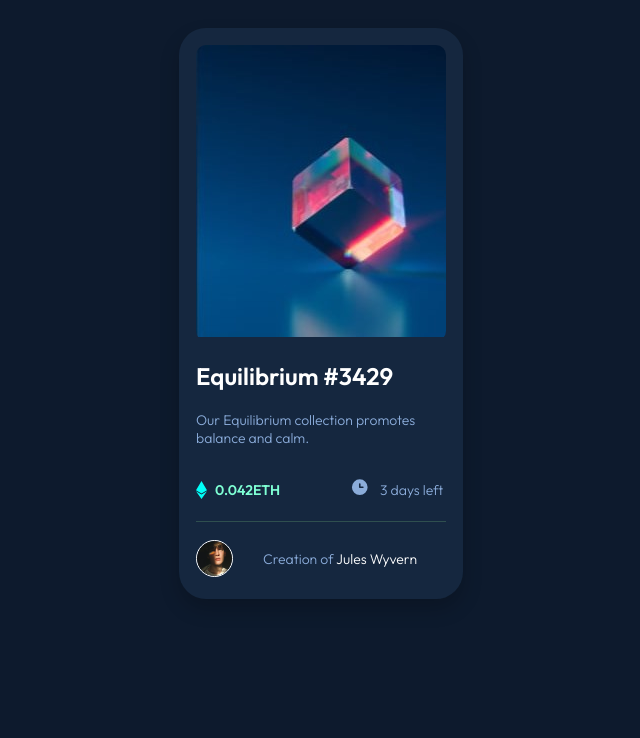
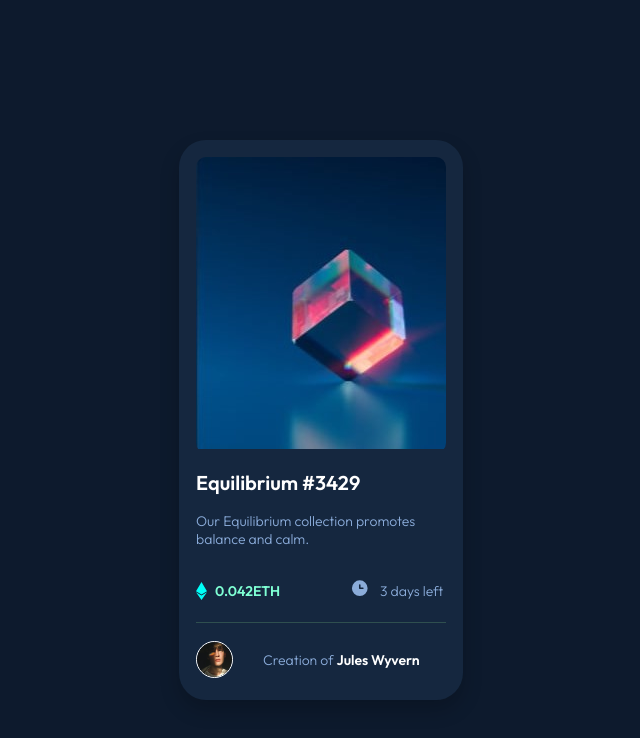
Before and after one commit to bigdave001/Project-3, a plain HTML site: page index.html in a window 1280 px wide. Shown: the whole page, without its empty margins (319-959 px from the left). Drawn offline with Linux system fonts and the light colour scheme.

Commit message:
Update styles.css

```diff
--- a/styles.css
+++ b/styles.css
@@ -1,34 +1,33 @@
 @import url('https://fonts.googleapis.com/css2?family=Outfit:wght@300;400;600&display=swap');
 /* Mobile-first approach: styles for mobile (default) */
 
-
-
 body {
-    display: grid;
+    display: flex;
     justify-content: center;
-    align-content: center;
+    align-items: center;
     font-family: 'Outfit', sans-serif;
-    place-items: center;
-
+    height: 100vh;
+    margin: 0;
     padding: 20px;
-
     background-color: #0d1a2d;
 }
+
 .card {
     background: #15273f;
     padding: 17px;
-    width: 250px;
+    width: 100%;
+    max-width: 250px;
     border-radius: 27px;
     text-align: center;
     color: white;
     box-shadow: 0 10px 20px rgba(0, 0, 0, 0.2);
     text-align: left;
-    }
+}
+
 .image-container {
     border-radius: 10px;
     overflow: hidden;
 }
-
 
 .avatar {
     width: 35px;
@@ -36,71 +35,74 @@ body {
     border-radius: 50%;
     object-fit: cover;
     border: 1px solid white;
-    margin-right;
+    margin-right: 10px;
+}
 
+h2 {
+    font-size: 20px;
+    font-weight: 600;
+    margin-left: auto;
+    margin-right: auto;
+}
 
-}
-h2 {
-    font-family: 20px;
-    font margin: 600px;
-    margin-left: auto;
-}
-P{
+p {
     color: #8bacda;
     font-size: 14px;
     font-weight: 300;
 }
+
 .details span {
     display: flex;
     justify-content: space-between;
+}
 
-
-}
 .details {
     display: flex;
-    gap:60px;
+    gap: 60px;
     margin-top: 20px;
-    align-items:center;
+    align-items: center;
+}
 
-}
 .icon {
     display: flex;
 }
-.icon-clock{
+
+.icon-clock {
     height: 20px;
     padding: 10px;
 }
-.ethereum{
+
+.ethereum {
     display: flex;
-    gap:8px;
+    gap: 8px;
     align-items: center;
-
 }
-
 
 .creator {
     display: flex;
     align-items: center;
     margin-top: 14px;
+}
 
+.creator img {
+    margin-right: 30px;
 }
-.creator img{
-    margin-right: 30px
-}
+
 .creator p {
     font-size: 14px;
 }
+
 .numbers {
     color: aquamarine;
 }
 
-.creator span{
+.creator span {
     color: white;
-    font-size: bold;
+    font-weight: bold;
 }
-hr{
+
+hr {
     border: none;
     height: 1px;
-    background-color:darkslategray;
-
+    background-color: darkslategray;
 }
```
